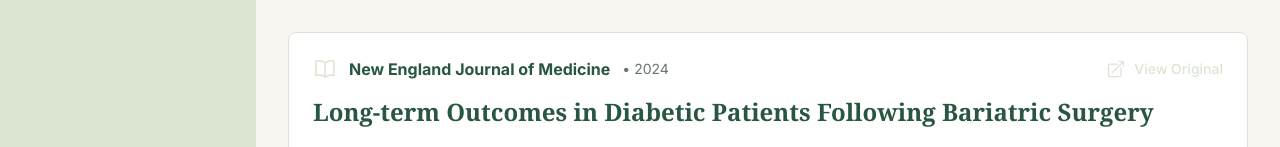
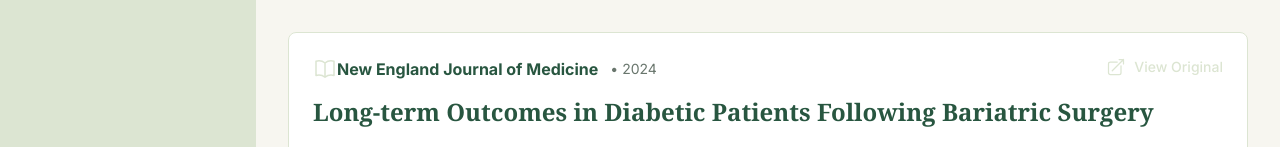
Before and after one commit to Yukta062006/ClinicOpsAgent, a React (Vite) app: page /research-summary in a window 1280 px wide. Shown: the part 181-328 px from the top of the page. Built offline with nearby package versions, Linux system fonts and the light colour scheme; sample sign-in values are in the browser's storage.

Commit message:
Fix journal name alignment in Research Summary

```diff
--- a/src/pages/ResearchSummary.tsx
+++ b/src/pages/ResearchSummary.tsx
@@ -210,9 +210,9 @@ export default function ResearchSummary() {
         transition={{ delay: 0.1 }}
         className="bg-white rounded-lg shadow-card hover:shadow-card-hover p-6 border border-pale-sage mb-8"
       >
-        <div className="flex items-center justify-between mb-4">
-          <div className="flex items-center space-x-3">
-            <BookOpenIcon className="w-6 h-6 text-pale-sage" />
+        <div className="flex items-start mb-4">
+          <BookOpenIcon className="w-6 h-6 text-pale-sage flex-shrink-0" />
+          <div className="flex items-center space-x-3 flex-1">
             <span className="font-bold text-forest-green">{currentArticle.journal}</span>
             <span className="text-sm text-text-secondary">• {currentArticle.year}</span>
           </div>
@@ -222,7 +222,7 @@ export default function ResearchSummary() {
             href={currentArticle.originalUrl}
             target="_blank"
             rel="noopener noreferrer"
-            className="flex items-center space-x-2 text-pale-sage hover:text-forest-green transition-colors"
+            className="flex items-center space-x-2 text-pale-sage hover:text-forest-green transition-colors ml-4"
           >
             <ArrowTopRightOnSquareIcon className="w-5 h-5" />
             <span className="text-sm font-medium">View Original</span>
```
